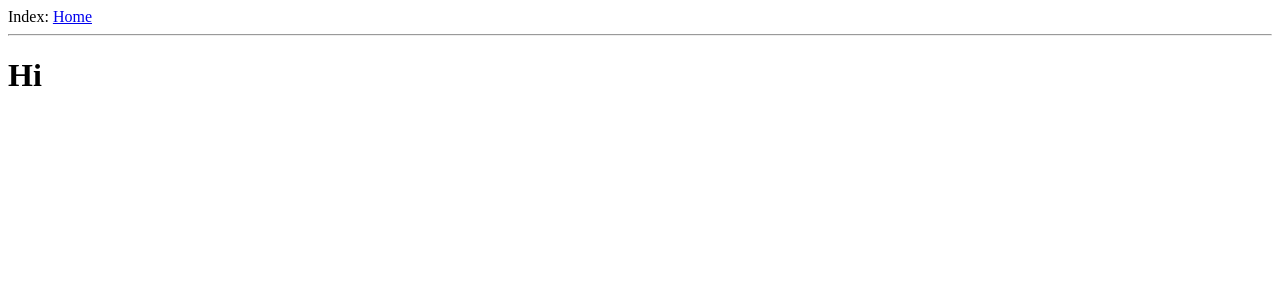
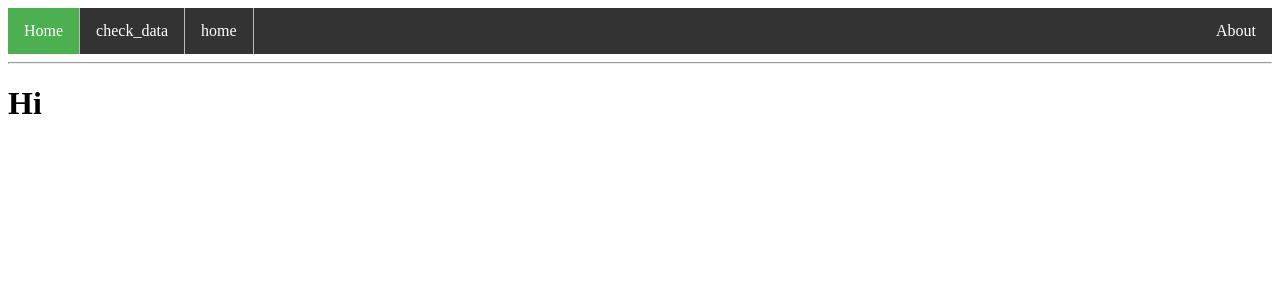
Before and after one commit to Mewzyk/dom_project, a Flask app: page / in a window 1280 px wide. Shown: the top 300 px of the page. Run offline with Flask 2, Linux system fonts and the light colour scheme.

Commit message:
HTML STUFF

```diff
--- /dev/null
+++ b/static/css/base.css
@@ -0,0 +1,32 @@
+ul {
+    list-style-type: none;
+    margin: 0;
+    padding: 0;
+    overflow: hidden;
+    background-color: #333;
+}
+
+li {
+    float: left;
+    border-right:1px solid #bbb;
+}
+
+li:last-child {
+    border-right: none;
+}
+
+li a {
+    display: block;
+    color: white;
+    text-align: center;
+    padding: 14px 16px;
+    text-decoration: none;
+}
+
+li a:hover:not(.active) {
+    background-color: #111;
+}
+
+.active {
+    background-color: #4CAF50;
+}
--- a/templates/base.html
+++ b/templates/base.html
@@ -5,9 +5,17 @@
       {% else %}
       <title>Welcome to Microblog</title>
       {% endif %}
+
+    <link href="{{ url_for('static', filename='../static/css/base.css') }}" rel="stylesheet">
+
     </head>
     <body>
-        <div>Index: <a href="/index">Home</a></div>
+        <ul>
+          <li><a class="active" href="#home">Home</a></li>
+          <li><a href="check_data">check_data</a></li>
+          <li><a href="home">home</a></li>
+          <li style="float:right"><a href="#about">About</a></li>
+        </ul></a>
         <hr>
         {% block content %}{% endblock %}
     </body>
```
